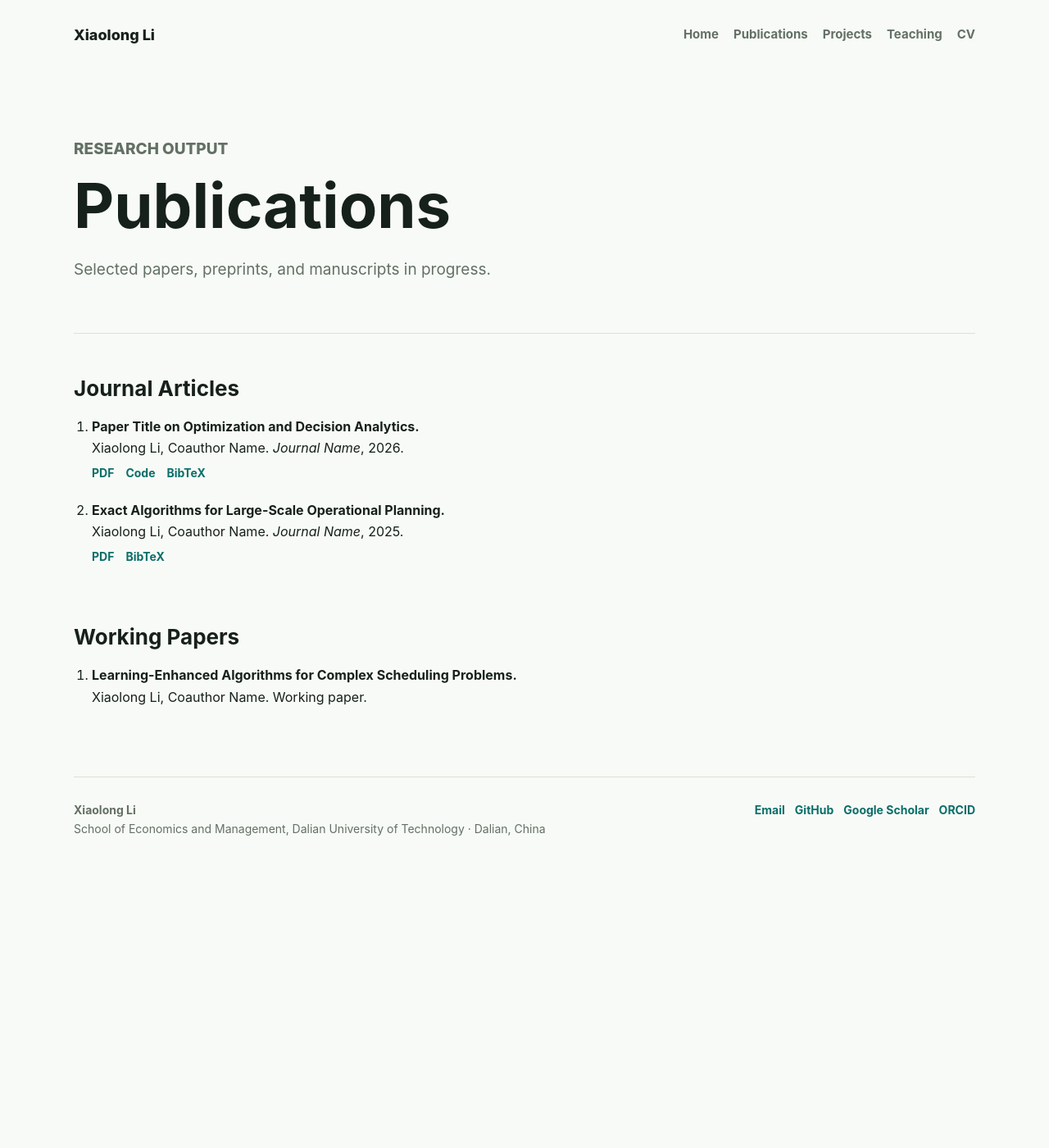
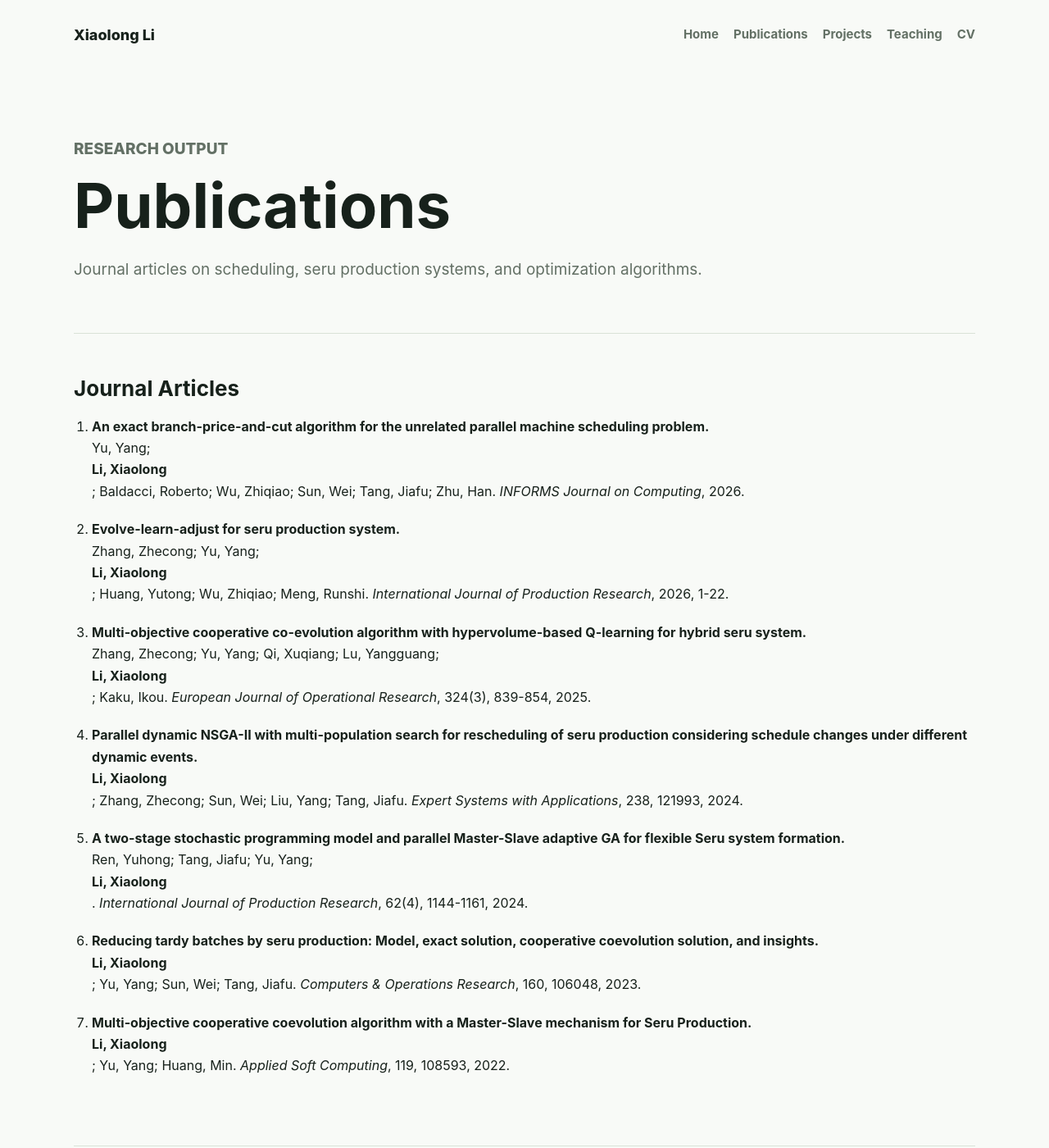
Before and after one commit to Luckydragon96/Luckydragon96.github.io, a Jekyll site: the page built from publications.md, in a window 1280 px wide and 1400 px high. Shown: the whole window at 82% size. Built offline with Jekyll 4.4.1, drawn with Linux system fonts in a browser that asks for light colours.

Commit message:
Update publication list

```diff
--- a/publications.md
+++ b/publications.md
@@ -7,38 +7,46 @@ permalink: /publications/
 <section class="page-header">
   <p class="eyebrow">Research Output</p>
   <h1>Publications</h1>
-  <p>Selected papers, preprints, and manuscripts in progress.</p>
+  <p>Journal articles on scheduling, seru production systems, and optimization algorithms.</p>
 </section>
 
 <section class="section">
   <h2>Journal Articles</h2>
   <ol class="publication-list">
     <li>
-      <strong>Paper Title on Optimization and Decision Analytics.</strong>
-      Xiaolong Li, Coauthor Name. <em>Journal Name</em>, 2026.
-      <div class="publication-links">
-        <a href="#">PDF</a>
-        <a href="#">Code</a>
-        <a href="#">BibTeX</a>
-      </div>
+      <strong>An exact branch-price-and-cut algorithm for the unrelated parallel machine scheduling problem.</strong>
+      Yu, Yang; <strong>Li, Xiaolong</strong>; Baldacci, Roberto; Wu, Zhiqiao; Sun, Wei; Tang, Jiafu; Zhu, Han.
+      <em>INFORMS Journal on Computing</em>, 2026.
     </li>
     <li>
-      <strong>Exact Algorithms for Large-Scale Operational Planning.</strong>
-      Xiaolong Li, Coauthor Name. <em>Journal Name</em>, 2025.
-      <div class="publication-links">
-        <a href="#">PDF</a>
-        <a href="#">BibTeX</a>
-      </div>
+      <strong>Evolve-learn-adjust for seru production system.</strong>
+      Zhang, Zhecong; Yu, Yang; <strong>Li, Xiaolong</strong>; Huang, Yutong; Wu, Zhiqiao; Meng, Runshi.
+      <em>International Journal of Production Research</em>, 2026, 1-22.
+    </li>
+    <li>
+      <strong>Multi-objective cooperative co-evolution algorithm with hypervolume-based Q-learning for hybrid seru system.</strong>
+      Zhang, Zhecong; Yu, Yang; Qi, Xuqiang; Lu, Yangguang; <strong>Li, Xiaolong</strong>; Kaku, Ikou.
+      <em>European Journal of Operational Research</em>, 324(3), 839-854, 2025.
+    </li>
+    <li>
+      <strong>Parallel dynamic NSGA-II with multi-population search for rescheduling of seru production considering schedule changes under different dynamic events.</strong>
+      <strong>Li, Xiaolong</strong>; Zhang, Zhecong; Sun, Wei; Liu, Yang; Tang, Jiafu.
+      <em>Expert Systems with Applications</em>, 238, 121993, 2024.
+    </li>
+    <li>
+      <strong>A two-stage stochastic programming model and parallel Master-Slave adaptive GA for flexible Seru system formation.</strong>
+      Ren, Yuhong; Tang, Jiafu; Yu, Yang; <strong>Li, Xiaolong</strong>.
+      <em>International Journal of Production Research</em>, 62(4), 1144-1161, 2024.
+    </li>
+    <li>
+      <strong>Reducing tardy batches by seru production: Model, exact solution, cooperative coevolution solution, and insights.</strong>
+      <strong>Li, Xiaolong</strong>; Yu, Yang; Sun, Wei; Tang, Jiafu.
+      <em>Computers &amp; Operations Research</em>, 160, 106048, 2023.
+    </li>
+    <li>
+      <strong>Multi-objective cooperative coevolution algorithm with a Master-Slave mechanism for Seru Production.</strong>
+      <strong>Li, Xiaolong</strong>; Yu, Yang; Huang, Min.
+      <em>Applied Soft Computing</em>, 119, 108593, 2022.
     </li>
   </ol>
 </section>
-
-<section class="section">
-  <h2>Working Papers</h2>
-  <ol class="publication-list">
-    <li>
-      <strong>Learning-Enhanced Algorithms for Complex Scheduling Problems.</strong>
-      Xiaolong Li, Coauthor Name. Working paper.
-    </li>
-  </ol>
-</section>
```
Also changed, not shown: index.md (+4 -4 lines).
